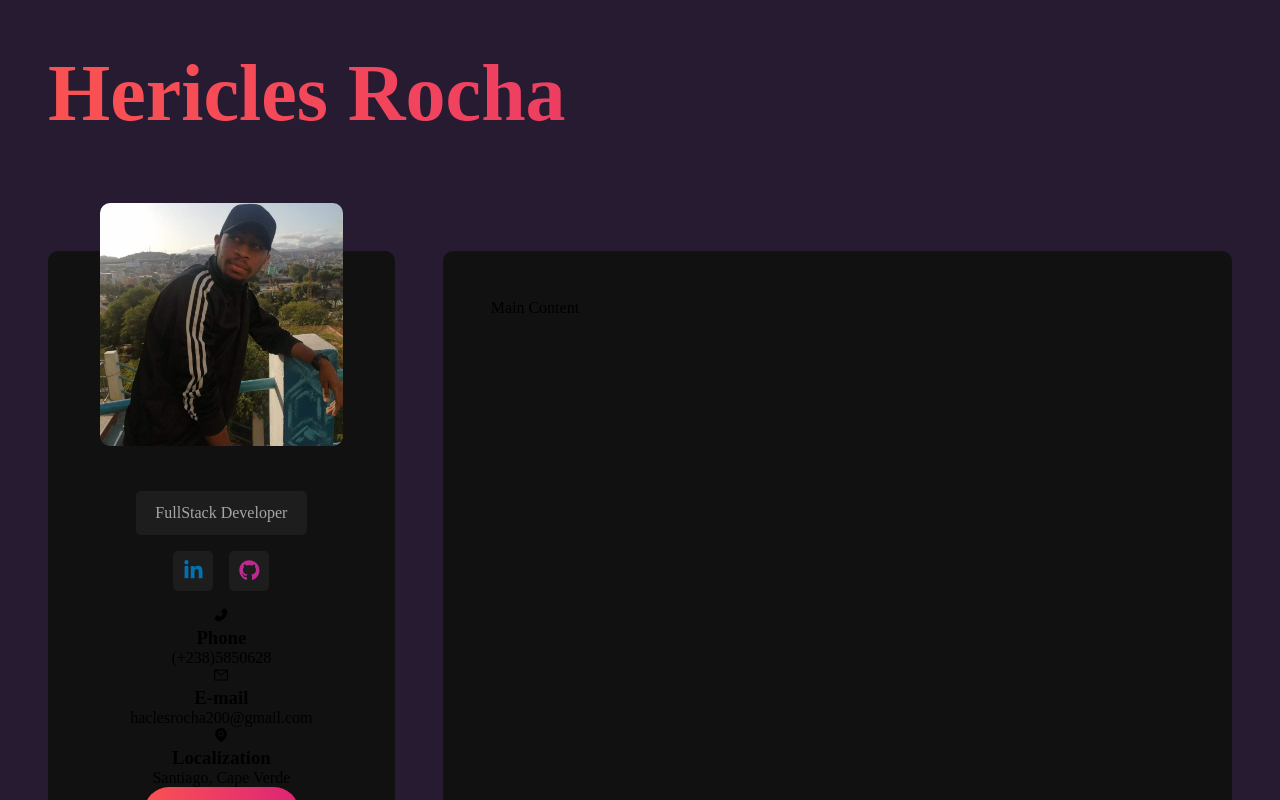
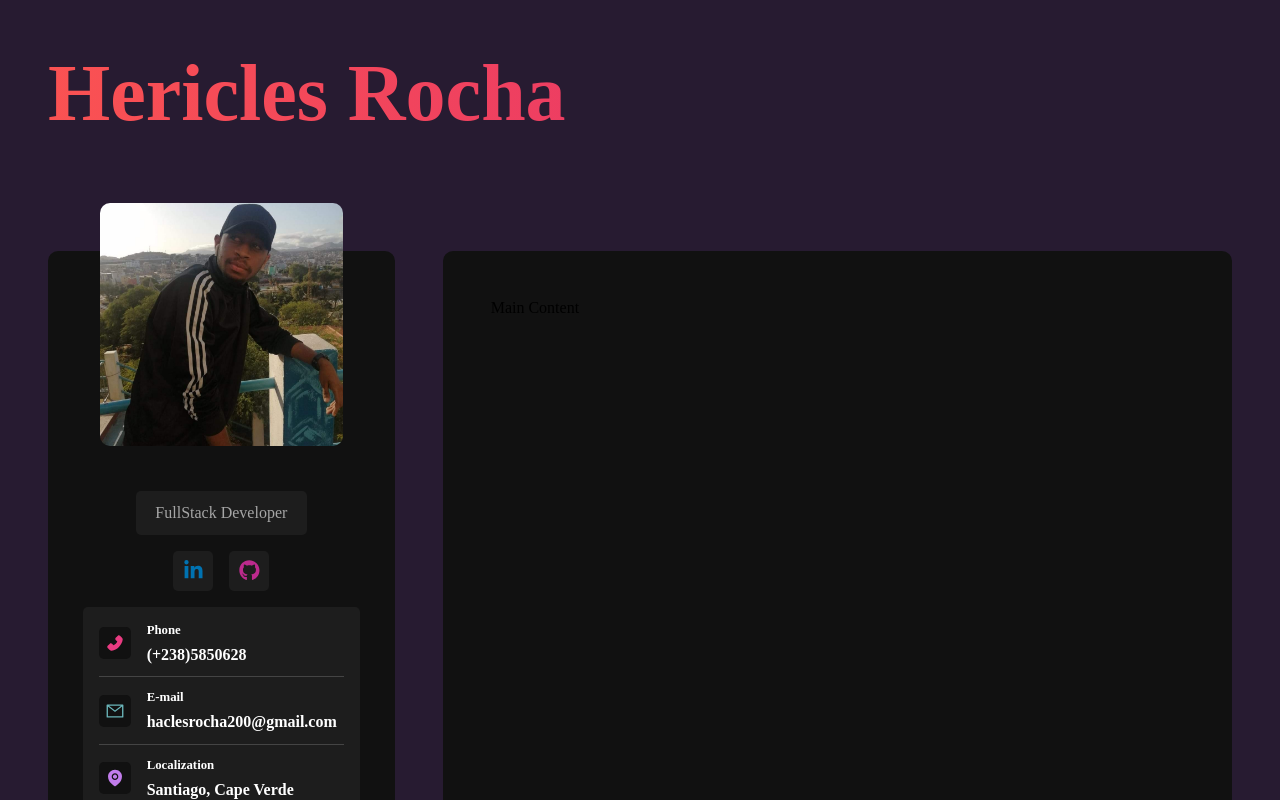
Before and after one commit to hacles100/Portifolio-React, a React (Vite) app in the folder portifolio/: page / in a window 1280 px wide. Shown: the top 800 px of the page. Built offline with nearby package versions, Linux system fonts and the light colour scheme.

Commit message:
sidebar done

```diff
--- a/portifolio/src/components/Information.jsx
+++ b/portifolio/src/components/Information.jsx
@@ -7,6 +7,7 @@ const Information = () => {
 
     return(
         <section id="information">
+
             <div className="info-card">
                 <AiFillPhone id="phone-icon"/>
                 <div>
--- a/portifolio/src/styles/components/information.sass
+++ b/portifolio/src/styles/components/information.sass
@@ -0,0 +1,46 @@
+@use '../variables'
+@use '../mixins'
+
+#information
+    @include mixins.center
+    flex-direction: column
+    background-color: variables.$bg-color-secondary
+    padding: 1rem
+    margin-bottom: 2rem
+    text-align: left
+    width: 80%
+    border-radius: variables.$card-border-radius
+
+    .info-card
+        @include mixins.center
+        justify-content: start
+        gap: 1rem
+        padding-bottom:.8rem
+        margin-bottom: .8rem
+        border-bottom: 1px solid #444
+        width: 100%
+
+        h3
+            color: variables.$text-color
+            font-size: .8rem
+            margin-bottom: .5rem
+
+        p
+            color: variables.$text-color
+            font-weight: bold
+
+        svg
+            background-color: variables.$bg-color
+            padding: .4rem
+            width: 2rem
+            height: 2rem
+            border-radius: variables.$card-border-radius
+
+        #phone-icon
+            color: #e93b81
+
+        #email-icon
+            color: #6ab5b9
+
+        #pin-icon
+            color: #c17ceb
```
